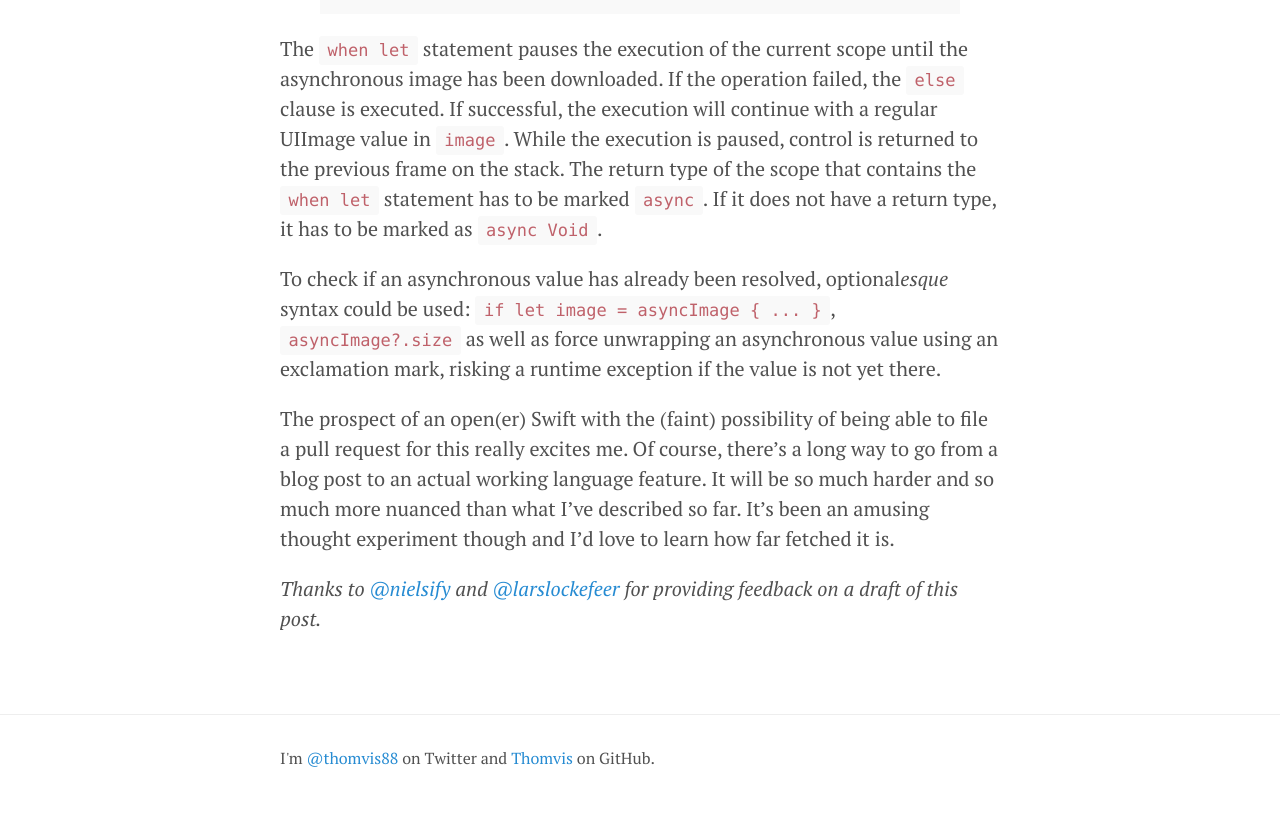
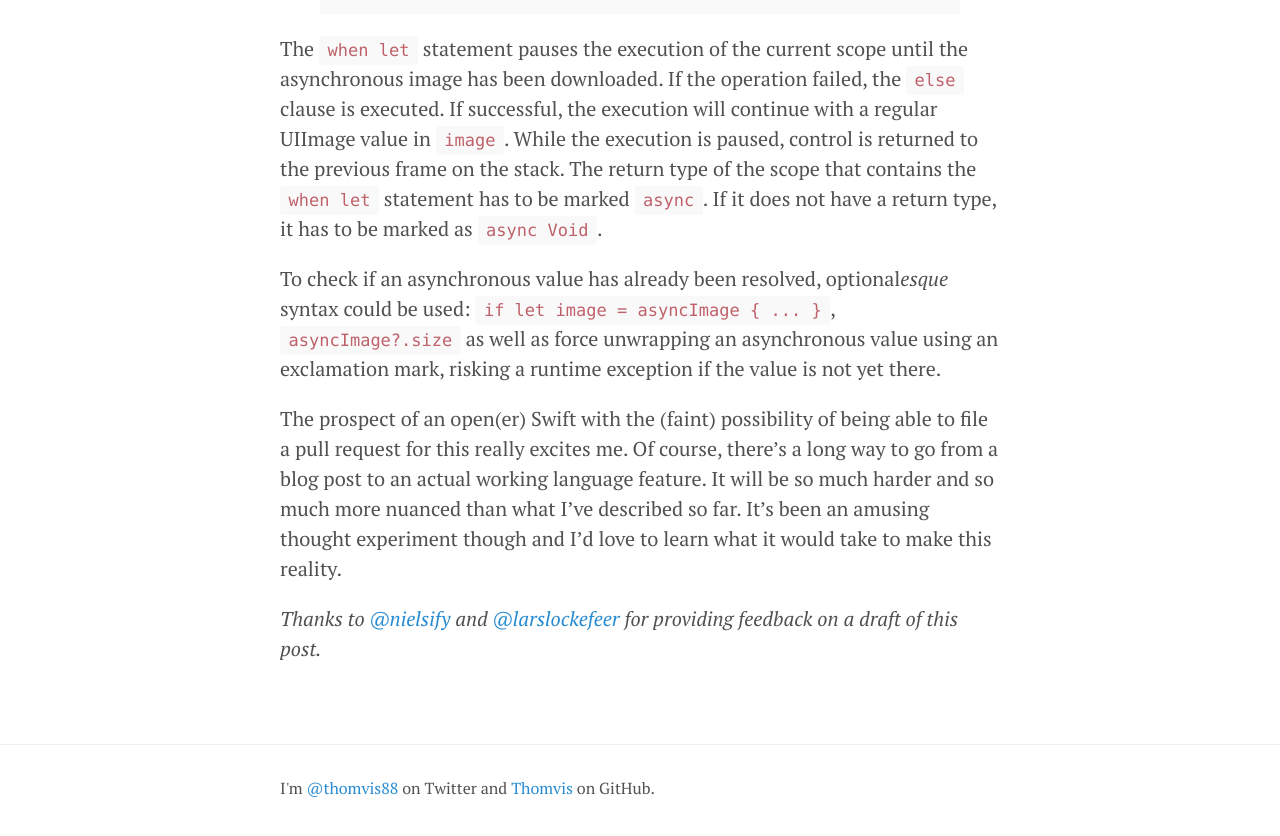
Before and after one commit to Thomvis/thomvis.github.io, a Jekyll site: the page built from _posts/2015-11-26-async-swift.md, in a window 1280 px wide and 900 px high, scrolled down 6172 px. Shown: the top 836 px of the window. Built offline with Jekyll 4.4.1, drawn with Linux system fonts in a browser that asks for light colours.

Commit message:
Rephrased last sentence

```diff
--- a/_posts/2015-11-26-async-swift.md
+++ b/_posts/2015-11-26-async-swift.md
@@ -161,6 +161,6 @@ The `when let` statement pauses the execution of the current scope until the asy
 
 To check if an asynchronous value has already been resolved, optional*esque* syntax could be used: `if let image = asyncImage { ... }`, `asyncImage?.size` as well as force unwrapping an asynchronous value using an exclamation mark, risking a runtime exception if the value is not yet there.
 
-The prospect of an open(er) Swift with the (faint) possibility of being able to file a pull request for this really excites me. Of course, there's a long way to go from a blog post to an actual working language feature. It will be so much harder and so much more nuanced than what I've described so far. It's been an amusing thought experiment though and I'd love to learn how far fetched it is.
+The prospect of an open(er) Swift with the (faint) possibility of being able to file a pull request for this really excites me. Of course, there's a long way to go from a blog post to an actual working language feature. It will be so much harder and so much more nuanced than what I've described so far. It's been an amusing thought experiment though and I'd love to learn what it would take to make this reality.
 
 *Thanks to [@nielsify](https://twitter.com/nielsify) and [@larslockefeer](https://twitter.com/larslockefeer) for providing feedback on a draft of this post.*
```
